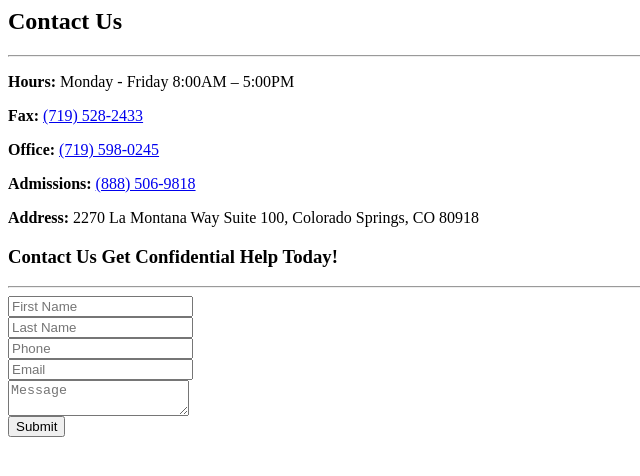
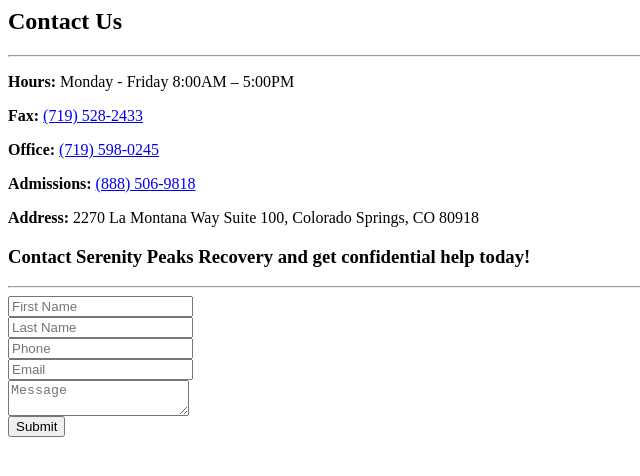
Before and after one commit to WebCab-Design/women.peaksrecovery.com, a website: page src/contact/index.v.html in a window 1280 px wide. Shown: the whole page, without its empty margins (0-640 px from the left). Drawn offline with Linux system fonts and the light colour scheme.

Commit message:
Updated contact page verbiage

```diff
--- a/src/contact/index.v.html
+++ b/src/contact/index.v.html
@@ -1,6 +1,6 @@
 <!-- {
 	"title": "Contact Serenity Peaks Recovery Center",
-	"description": "Longterm addiction treatment works. Gender specific care is relevant. Call to learn more about our young adult drug and alcohol addiction treatment progam today: (888) 506-9818.",
+	"description": "Longterm addiction treatment works. Gender specific care is relevant. Call to learn more about our young adult women drug and alcohol addiction rehabilitation progam today: (888) 506-9818.",
 	"keywords": "Contact Serenity Peaks Recovery Center, contact, addiction, treatment",
 	"canonical": "/contact/"
 } -->
@@ -33,7 +33,7 @@
 </section>
 
 <div class="contact-form-section">
-	<h3>Contact Us Get Confidential Help Today!</h3>
+	<h3>Contact Serenity Peaks Recovery and get confidential help today!</h3>
 	<hr>
 	<form class="form">
 		<input type="hidden" name="*cc" value="cburns@peaksrecovery.com" />
```
